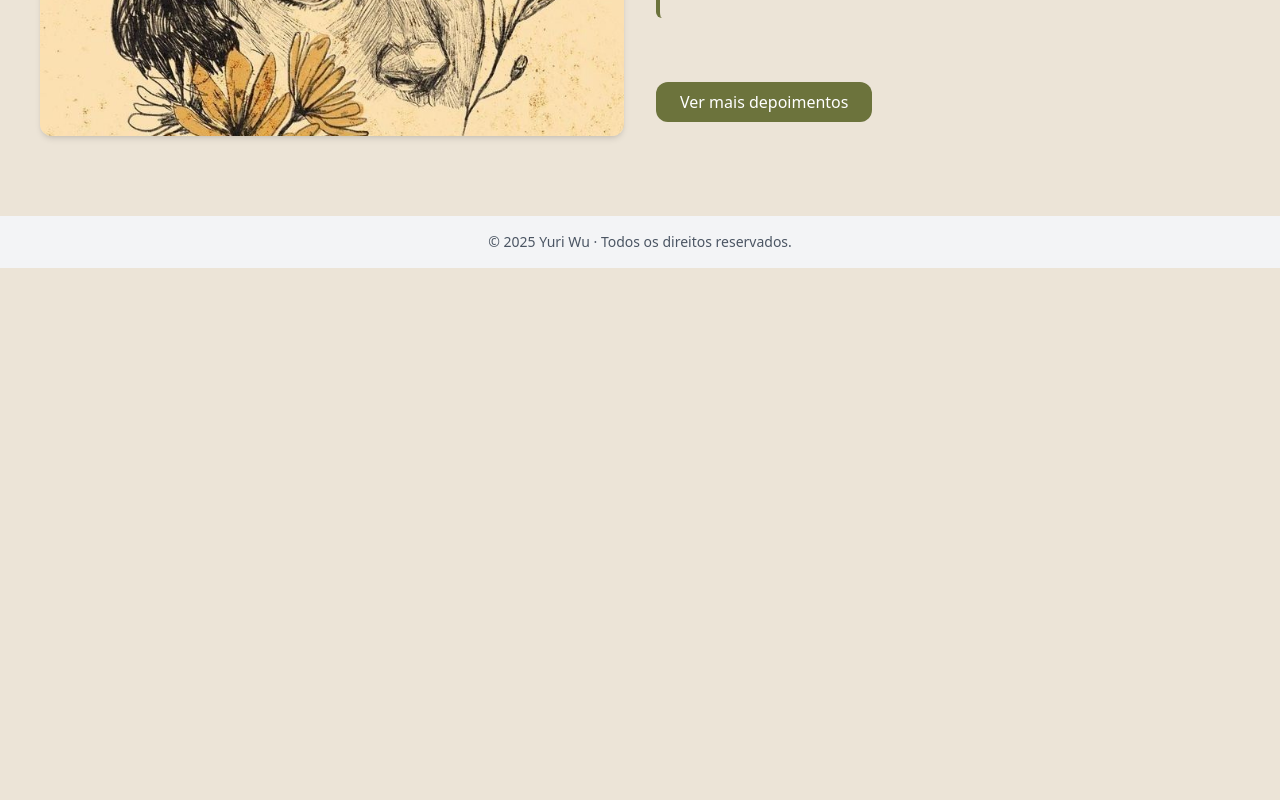
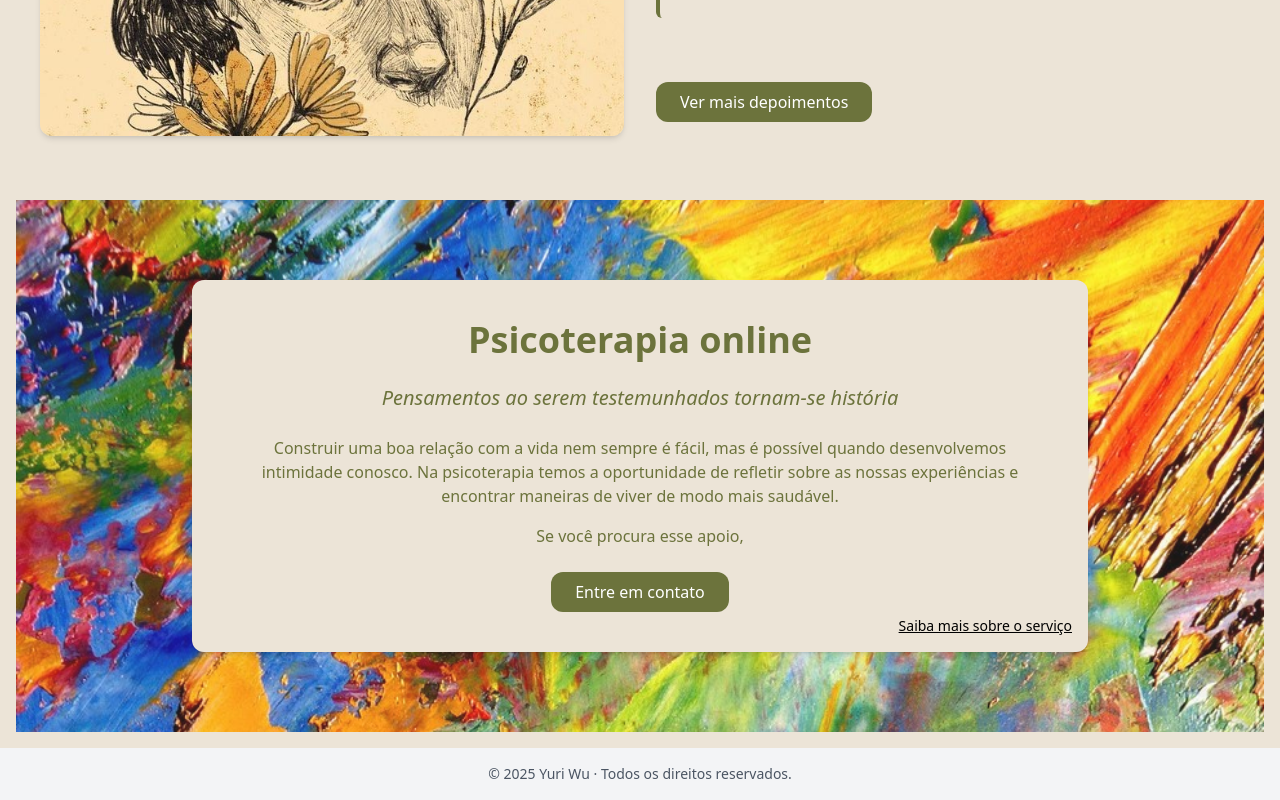
Before and after one commit to GuusRodrigues/Psi_site, a Next.js app in the folder psi-wu/: page / in a window 1280 px wide. Shown: the part 1326-2126 px from the top of the page. Before the commit the page ends 1594 px from the top, so only its background shows below. Built offline with nearby package versions, Linux system fonts and the light colour scheme.

Commit message:
Seção 4

```diff
--- a/psi-wu/src/app/page.tsx
+++ b/psi-wu/src/app/page.tsx
@@ -1,6 +1,7 @@
 import { HeroSection } from "@/components/Home/heroSection";
 import { AboutSection } from "@/components/Home/aboutSection";
 import DepoimentoSection from "@/components/Home/depoimentos";
+import PsicoterapiaSection from "@/components/Home/psicoOnline";
 
 export default function Home() {
   return (
@@ -8,6 +9,7 @@ export default function Home() {
       <HeroSection />
       <AboutSection />
       <DepoimentoSection />
+      <PsicoterapiaSection />
     </>
   );
 }
--- a/psi-wu/src/components/Home/heroSection.tsx
+++ b/psi-wu/src/components/Home/heroSection.tsx
@@ -16,7 +16,7 @@ export function HeroSection() {
       <div className="absolute top-0 right-0 h-full w-full sm:w-1/2 bg-[#6C733C]/80 text-[#FAFAFA] flex items-center px-6 sm:px-12">
         <div className="max-w-md space-y-4">
           <h1 className="text-3xl sm:text-4xl font-semibold leading-snug">
-            Você não é apenas um visitante
+           Aqui, você não é apenas um visitante
           </h1>
           <p className="text-base sm:text-lg leading-relaxed">
             Mas um convidado especial. Você merece alguém ao seu lado disposto a
--- /dev/null
+++ b/psi-wu/src/components/Home/psicoOnline.tsx
@@ -0,0 +1,63 @@
+"use client";
+import { motion } from "framer-motion";
+import Image from "next/image";
+import Link from "next/link";
+
+export default function PsicoterapiaSection() {
+  return (
+    <section className="relative py-20 px-4 flex items-center justify-center">
+      <div className="absolute inset-0 -z-10 ">
+        <Image
+          src="/arteAbstrata.jpg"
+          alt="Fundo artístico"
+          fill
+          className="object-cover opacity-90"
+        />
+      </div>
+
+      {/* Quadro central com animação */}
+      <motion.div
+        initial={{ opacity: 0, y: 30 }}
+        whileInView={{ opacity: 1, y: 0 }}
+        transition={{ duration: 0.8, ease: "easeOut" }}
+        viewport={{ once: true }}
+        className="bg-[#ECE4D7] p-10 rounded-xl max-w-4xl w-full text-center shadow-md relative"
+      >
+        <h2 className="text-3xl md:text-4xl text-primary font-semibold mb-6">
+          Psicoterapia online
+        </h2>
+
+        <p className="text-xl italic text-primary mb-6">
+          Pensamentos ao serem testemunhados tornam-se história
+        </p>
+
+        <p className="text-primary mb-4">
+          Construir uma boa relação com a vida nem sempre é fácil, mas é possível
+          quando desenvolvemos intimidade conosco. Na psicoterapia temos a oportunidade
+          de refletir sobre as nossas experiências e encontrar maneiras de viver
+          de modo mais saudável.
+        </p>
+
+        <p className="text-primary mb-4">
+          Se você procura esse apoio,
+        </p>
+
+        <a
+          href="https://wa.me/+5581995749052"
+          target="_blank"
+          rel="noopener noreferrer"
+          className="inline-block mt-2 px-6 py-2 bg-primary text-white rounded-xl hover:bg-[#5a6233] transition"
+        >
+          Entre em contato
+        </a>
+
+        <Link
+          href="/psicoterapia-online"
+          className="absolute bottom-4 right-4 text-sm text-black underline hover:text-primary"
+        >
+          Saiba mais sobre o serviço
+        </Link>
+      </motion.div>
+    </section>
+  );
+}
```
Also changed, not shown: psi-wu/public/arteAbstrata.jpg (added).
